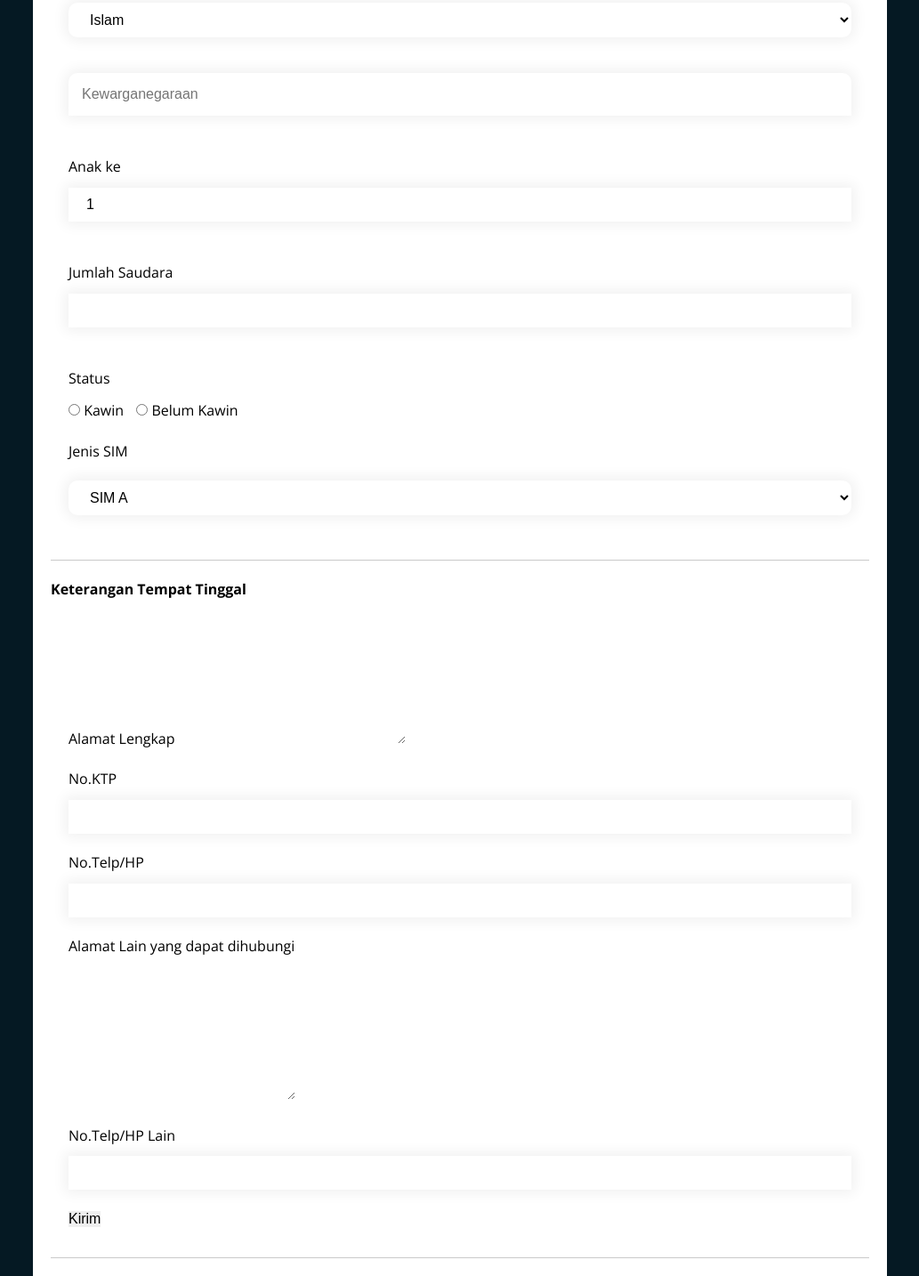
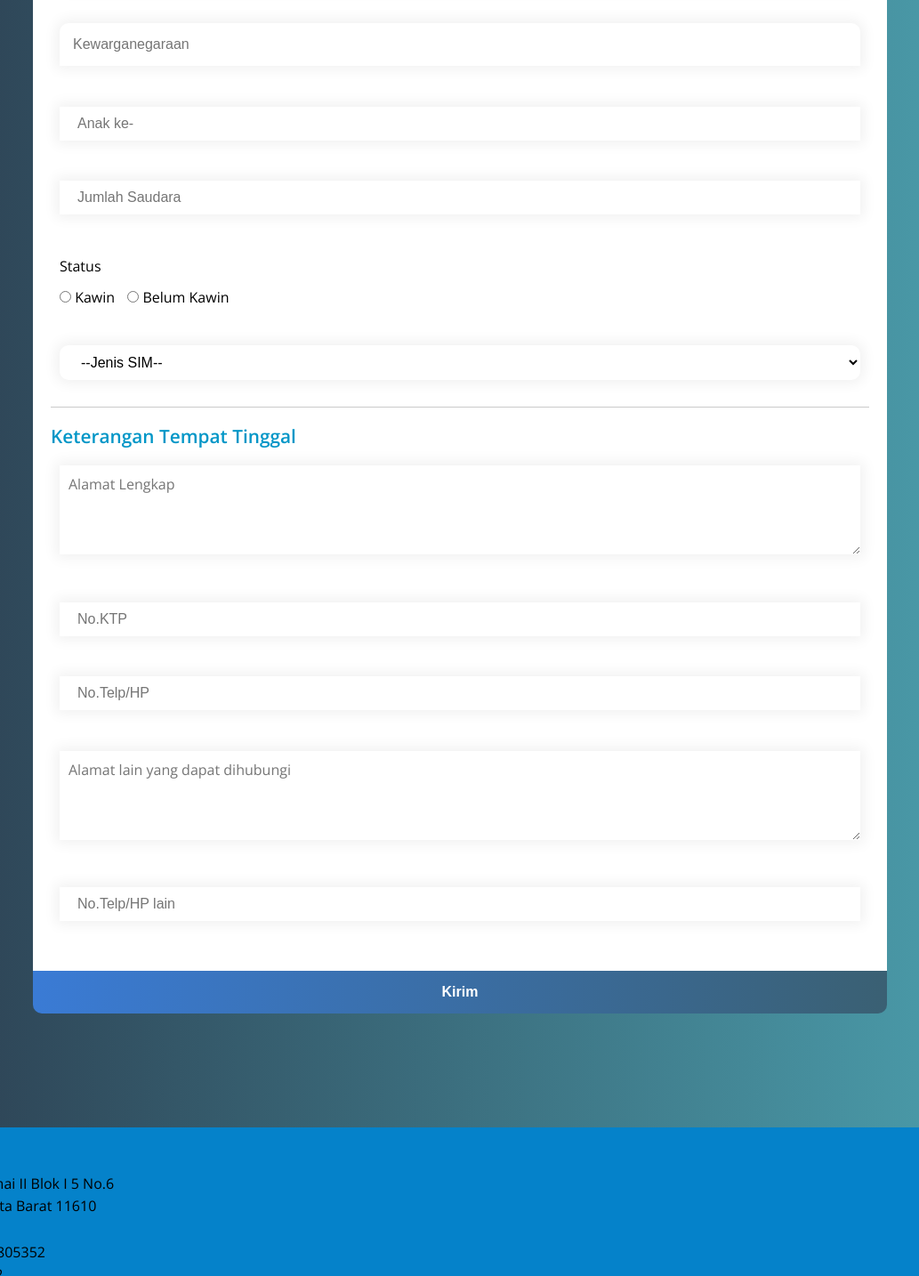
Before and after one commit to ErwinHao/tugas-form-html-css, a plain HTML site: page index.html in a window 1280 px wide. Shown: the part 1030-2464 px from the top of the page at 89% size, without its empty margins (123-1156 px from the left). Drawn offline with nearby package versions, Linux system fonts and the light colour scheme.

Commit message:
Finished Form

```diff
--- a/index.html
+++ b/index.html
@@ -79,8 +79,8 @@
               <input type="date" />
             </div>
             <div class="form__group">
-              <label for="religion">Agama</label>
               <select name="religion" id="religion">
+                <option value="">--Agama--</option>
                 <option value="Islam">Islam</option>
                 <option value="Katholik">Katholik</option>
                 <option value="Kristen">Kristen</option>
@@ -98,19 +98,22 @@
             </div>
 
             <div class="form__group">
-              <label for="nth-child">Anak ke</label>
               <input
                 type="number"
                 id="nth-child"
-                value="1"
                 class="toggle-border"
+                placeholder="Anak ke-"
               />
               <div class="border"></div>
             </div>
 
             <div class="form__group">
-              <label for="siblings">Jumlah Saudara</label>
-              <input type="number" id="siblings" class="toggle-border" />
+              <input
+                type="number"
+                id="siblings"
+                class="toggle-border"
+                placeholder="Jumlah Saudara"
+              />
               <div class="border"></div>
             </div>
 
@@ -123,8 +126,8 @@
             </div>
 
             <div class="form__group">
-              <label for="license">Jenis SIM</label>
               <select name="license" id="license">
+                <option value="">--Jenis SIM--</option>
                 <option value="A">SIM A</option>
                 <option value="B1">SIM B1</option>
                 <option value="B2">SIM B2</option>
@@ -137,45 +140,57 @@
           <section id="form__right">
             <h3>Keterangan Tempat Tinggal</h3>
             <div class="form__group">
-              <label for="residence">Alamat Lengkap</label>
               <textarea
                 name="residence"
                 id="residence"
-                cols="30"
-                rows="10"
+                class="toggle-border"
+                placeholder="Alamat Lengkap"
               ></textarea>
+              <div class="border"></div>
             </div>
 
             <div class="form__group">
-              <label for="KTP">No.KTP</label>
-              <input type="number" />
+              <input
+                type="number"
+                class="toggle-border"
+                id="KTP"
+                placeholder="No.KTP"
+              />
+              <div class="border"></div>
             </div>
 
             <div class="form__group">
-              <label for="phone">No.Telp/HP</label>
-              <input type="number" id="phone" />
+              <input
+                type="number"
+                id="phone"
+                class="toggle-border"
+                placeholder="No.Telp/HP"
+              />
+              <div class="border"></div>
             </div>
 
             <div class="form__group">
-              <label for="other-res">Alamat Lain yang dapat dihubungi</label>
               <textarea
                 name="other-res"
                 id="other-res"
-                cols="30"
-                rows="10"
+                class="toggle-border"
+                placeholder="Alamat lain yang dapat dihubungi"
               ></textarea>
+              <div class="border"></div>
             </div>
 
             <div class="form__group">
-              <label for="other-phone">No.Telp/HP Lain</label>
-              <input type="number" id="other-phone" />
-            </div>
-
-            <div class="form__group">
-              <button type="submit">Kirim</button>
+              <input
+                type="number"
+                id="other-phone"
+                class="toggle-border"
+                placeholder="No.Telp/HP lain"
+              />
+              <div class="border"></div>
             </div>
           </section>
         </div>
+        <button id="btn" type="submit">Kirim</button>
       </form>
     </main>
 
--- a/style.css
+++ b/style.css
@@ -1,7 +1,10 @@
 :root {
   --primary: #0466c8;
   --secondary: #0582ca;
+  --tertiary: #023e8a;
   --text: #caf0f8;
+  --light: #00b4d8;
+  --dark: linear-gradient(to right, #2c3e50, #4ca1af);
 }
 
 * {
@@ -15,7 +18,7 @@
 body {
   line-height: 1.6em;
   font-family: 'Open Sans', sans-serif;
-  background-color: #051923;
+  background: var(--dark);
 }
 
 ul {
@@ -53,14 +56,23 @@ a {
 }
 
 #form__header {
-  background-color: var(--secondary);
+  background: linear-gradient(to right, #3a7bd5, #3a6073);
   border-top-right-radius: 10px;
   border-top-left-radius: 10px;
-  padding: 10px 20px;
+  padding: 15px 20px;
 }
 
 #form__header h2 {
   color: #fff;
+  font-size: 1.5em;
+  font-weight: 400;
+}
+
+#form__left h3,
+#form__right h3 {
+  font-weight: 600;
+  font-size: 1.3em;
+  color: #0096c7;
 }
 
 .form__container {
@@ -71,14 +83,16 @@ a {
   padding: 20px;
 }
 
-#form__left,
+#form__left {
+  border-bottom: 1px solid #cacaca;
+}
+
 #form__right {
-  border-bottom: 1px solid #cacaca;
-  padding: 20px 0;
+  padding-top: 20px;
 }
 
 .form__group {
-  padding: 10px 20px;
+  padding: 10px 10px;
 }
 
 .pas__photo {
@@ -146,6 +160,7 @@ input[type='text'] {
 
 input[type='radio'] + label {
   margin-right: 10px;
+  cursor: pointer;
 }
 
 input[type='date'] {
@@ -154,7 +169,8 @@ input[type='date'] {
   padding: 10px 20px;
   border-radius: 20px;
   box-shadow: 0 0 15px 4px #0000000f;
-  margin: 20px 0;
+  margin: 10px 0;
+  cursor: pointer;
 }
 
 select {
@@ -166,6 +182,11 @@ select {
   outline: none;
   padding: 10px 20px;
   margin: 20px 0;
+  cursor: pointer;
+}
+
+select option:first-child {
+  color: gray;
 }
 
 input[type='number'] {
@@ -174,7 +195,6 @@ input[type='number'] {
   outline: none;
   padding: 10px 20px;
   box-shadow: 0 0 15px 4px #0000000f;
-  margin-top: 10px;
 }
 
 .form__group:nth-of-type(11) label:first-child {
@@ -182,6 +202,37 @@ input[type='number'] {
   margin-bottom: 10px;
 }
 
+/* Form-right contents */
+
+#form__right h3 {
+  margin-bottom: 10px;
+}
+
+textarea {
+  outline: none;
+  box-shadow: 0 0 15px 4px #0000000f;
+  width: 100%;
+  height: 100px;
+  padding: 10px;
+  font-family: 'Open Sans', sans-serif;
+}
+
+#btn {
+  width: 100%;
+  padding: 15px 0;
+  cursor: pointer;
+  background: linear-gradient(to right, #3a7bd5, #3a6073);
+  color: #fff;
+  font-weight: 600;
+  border-radius: 0 0 10px 10px;
+  transition: box-shadow 0.3s ease-in-out;
+  outline: none;
+}
+
+#btn:hover {
+  box-shadow: inset 0 0 100px 5px #0096c7;
+}
+
 #main__footer {
   background-color: var(--secondary);
 }
```
